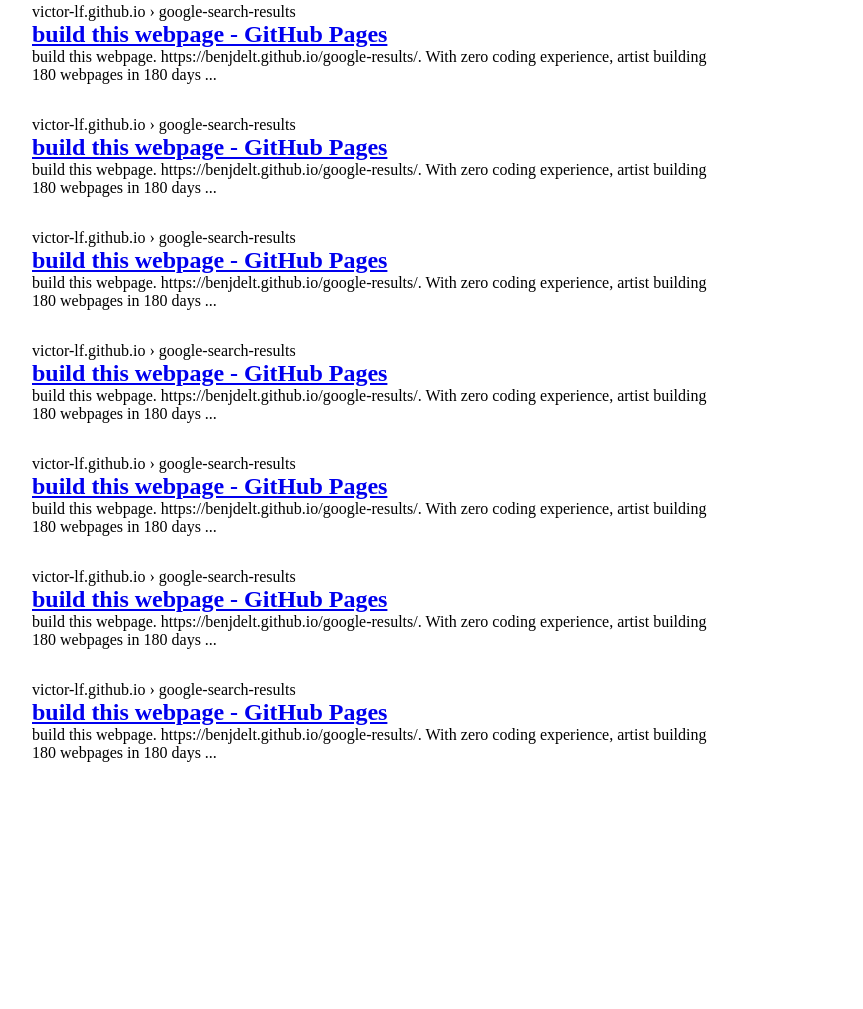
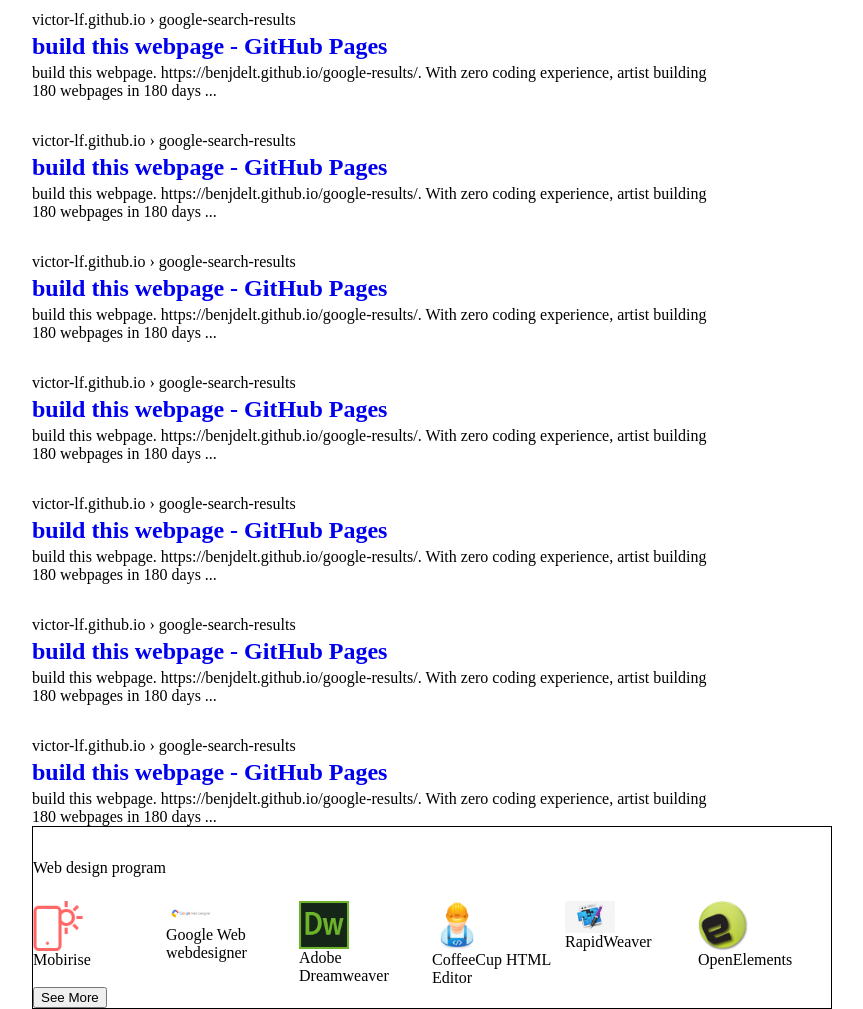
Before and after one commit to eazy13forlife/google-homepage, a website: page public/index-harder.html in a window 1280 px wide. Shown: the part 521-1530 px from the top of the page, without its empty margins (160-1023 px from the left). Before the commit the page ends 1283 px from the top, so only its background shows below. Drawn offline with Linux system fonts and the light colour scheme.

Commit message:
added everything

```diff
--- a/public/index-harder.html
+++ b/public/index-harder.html
@@ -91,6 +91,38 @@
         <p>build this webpage. https://benjdelt.github.io/google-results/. With zero coding experience, artist building 180 webpages in 180 days ...</p>
       </div>
     </div>
+    <div class="search-container more-features">
+      <div class="search">
+        <p>Web design program</p>
+        <div class="programs">
+          <div class="program">
+            <img src="./images/mobirise.png"
+            <p>Mobirise</p>
+          </div>
+          <div class="program">
+            <img src="./images/webdesigner.png"
+            <p>Google Web webdesigner</p>
+          </div>
+          <div class="program">
+            <img src="./images/dreamweaver.png"
+            <p>Adobe Dreamweaver</p>
+          </div>
+          <div class="program">
+            <img src="./images/coffeecup.png">
+            <p>CoffeeCup HTML Editor</p>
+          </div>
+          <div class="program">
+            <img src="./images/rapidweaver.jpeg"
+            <p>RapidWeaver</p>
+          </div>
+          <div class="program">
+            <img src="./images/openelements.png"/>
+            <p>OpenElements</p>
+          </div>
+        </div>
+        <button>See More</button>
+      </div>
+    </div>
   </section>
 
 
--- a/public/styles/google-search.css
+++ b/public/styles/google-search.css
@@ -99,6 +99,30 @@
 .search{
   margin-top:2em;
 }
-.search-container p:first-child{
-  margin-top:1em;
+.search h2, .search p:nth-of-type(2){
+  margin-top:0.2em;
 }
+.search-container a{
+  text-decoration:none;
+}
+      .search-container img{
+        width:50px;
+      }
+
+      /*start of boxed search results*/
+      .more-features{
+        border:1px solid black;
+      }
+      .more-features p{
+        margin-top:0em;
+      }
+      .programs{
+        display:flex;
+        margin-top:1.5em;
+      }
+      .program{
+        flex:1 1 0;
+        display:flex;
+        flex-direction:column;
+      }
+      /*end of boxed search results*/
```
Also changed, not shown: public/images/coffeecup.png (added), public/images/dreamweaver.png (added), public/images/mobirise.png (added), public/images/openelements.png (added), public/images/rapidweaver.jpeg (added), public/images/webdesigner.png (added).
